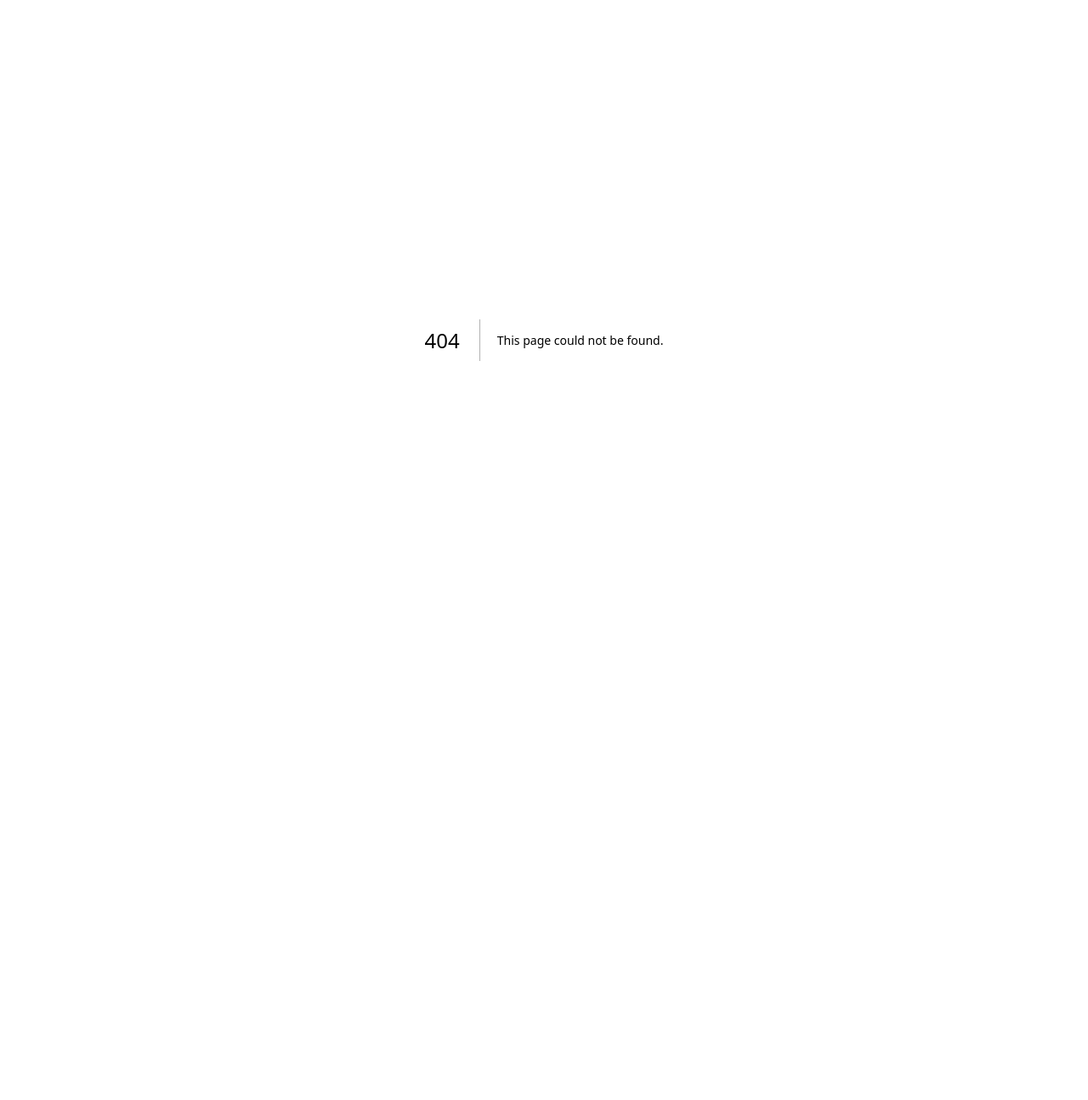
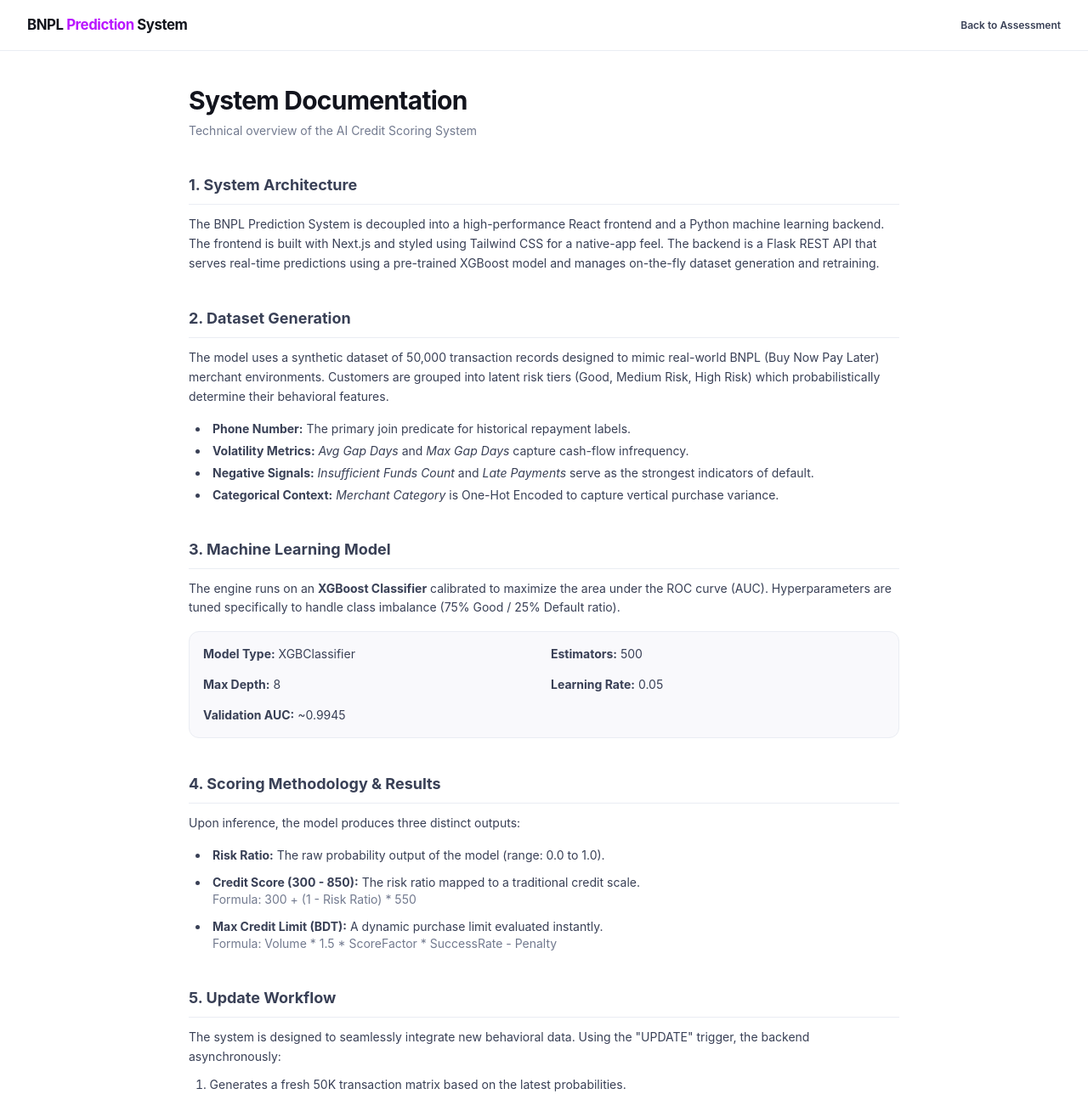
Before and after one commit to khalil2357/bnpl-frontend, a Next.js app: page /docs in a window 1280 px wide. Before the commit this address had no page. Shown: the top 1295 px of the page at 85% size. Before the commit the page ends 800 px from the top, so only its background shows below. Built offline with nearby package versions, Linux system fonts and the light colour scheme.

Commit message:
Add system documentation page

```diff
--- /dev/null
+++ b/src/app/docs/page.tsx
@@ -0,0 +1,103 @@
+import Link from "next/link";
+
+export const metadata = {
+  title: "Documentation - BNPL Prediction System",
+};
+
+export default function DocsPage() {
+  return (
+    <div className="min-h-screen bg-white">
+      {/* Topbar */}
+      <header className="fixed top-0 left-0 right-0 z-50 bg-white/90 backdrop-blur-md border-b border-border h-[60px] flex items-center justify-between px-6 lg:px-8">
+        <Link href="/" className="font-bold text-[1.05rem] tracking-tight">
+          BNPL <span className="text-neon">Prediction</span> System
+        </Link>
+        <Link
+          href="/"
+          className="text-xs font-semibold text-text-secondary hover:text-neon transition-colors"
+        >
+          Back to Assessment
+        </Link>
+      </header>
+
+      {/* Main Content */}
+      <main className="pt-[100px] pb-24 px-4 sm:px-6 lg:px-8 max-w-[900px] mx-auto w-full">
+        <h1 className="text-3xl font-bold tracking-tight text-text-primary mb-2">System Documentation</h1>
+        <p className="text-sm text-text-muted mb-10">Technical overview of the AI Credit Scoring System</p>
+
+        <section className="mb-10">
+          <h2 className="text-lg font-bold text-text-secondary mb-3 border-b border-border pb-2">1. System Architecture</h2>
+          <p className="text-sm leading-relaxed text-text-secondary mb-4">
+            The BNPL Prediction System is decoupled into a high-performance React frontend and a Python machine learning backend.
+            The frontend is built with Next.js and styled using Tailwind CSS for a native-app feel. The backend is a Flask REST API
+            that serves real-time predictions using a pre-trained XGBoost model and manages on-the-fly dataset generation and retraining.
+          </p>
+        </section>
+
+        <section className="mb-10">
+          <h2 className="text-lg font-bold text-text-secondary mb-3 border-b border-border pb-2">2. Dataset Generation</h2>
+          <p className="text-sm leading-relaxed text-text-secondary mb-4">
+            The model uses a synthetic dataset of 50,000 transaction records designed to mimic real-world BNPL (Buy Now Pay Later) merchant environments.
+            Customers are grouped into latent risk tiers (Good, Medium Risk, High Risk) which probabilistically determine their behavioral features.
+          </p>
+          <ul className="list-disc list-inside text-sm text-text-secondary space-y-1.5 ml-2">
+            <li><strong>Phone Number:</strong> The primary join predicate for historical repayment labels.</li>
+            <li><strong>Volatility Metrics:</strong> <i>Avg Gap Days</i> and <i>Max Gap Days</i> capture cash-flow infrequency.</li>
+            <li><strong>Negative Signals:</strong> <i>Insufficient Funds Count</i> and <i>Late Payments</i> serve as the strongest indicators of default.</li>
+            <li><strong>Categorical Context:</strong> <i>Merchant Category</i> is One-Hot Encoded to capture vertical purchase variance.</li>
+          </ul>
+        </section>
+
+        <section className="mb-10">
+          <h2 className="text-lg font-bold text-text-secondary mb-3 border-b border-border pb-2">3. Machine Learning Model</h2>
+          <p className="text-sm leading-relaxed text-text-secondary mb-4">
+            The engine runs on an <strong>XGBoost Classifier</strong> calibrated to maximize the area under the ROC curve (AUC).
+            Hyperparameters are tuned specifically to handle class imbalance (75% Good / 25% Default ratio).
+          </p>
+          <div className="bg-surface border border-border rounded-xl p-4 text-sm text-text-secondary">
+            <div className="grid grid-cols-2 gap-4">
+              <div><strong>Model Type:</strong> XGBClassifier</div>
+              <div><strong>Estimators:</strong> 500</div>
+              <div><strong>Max Depth:</strong> 8</div>
+              <div><strong>Learning Rate:</strong> 0.05</div>
+              <div><strong>Validation AUC:</strong> ~0.9945</div>
+            </div>
+          </div>
+        </section>
+
+        <section className="mb-10">
+          <h2 className="text-lg font-bold text-text-secondary mb-3 border-b border-border pb-2">4. Scoring Methodology & Results</h2>
+          <p className="text-sm leading-relaxed text-text-secondary mb-4">
+            Upon inference, the model produces three distinct outputs:
+          </p>
+          <ul className="list-disc list-inside text-sm text-text-secondary space-y-3 ml-2">
+            <li>
+              <strong>Risk Ratio:</strong> The raw probability output of the model (range: 0.0 to 1.0).
+            </li>
+            <li>
+              <strong>Credit Score (300 - 850):</strong> The risk ratio mapped to a traditional credit scale.
+              <br/><span className="text-text-muted ml-5">Formula: 300 + (1 - Risk Ratio) * 550</span>
+            </li>
+            <li>
+              <strong>Max Credit Limit (BDT):</strong> A dynamic purchase limit evaluated instantly.
+              <br/><span className="text-text-muted ml-5">Formula: Volume * 1.5 * ScoreFactor * SuccessRate - Penalty</span>
+            </li>
+          </ul>
+        </section>
+
+        <section className="mb-10">
+          <h2 className="text-lg font-bold text-text-secondary mb-3 border-b border-border pb-2">5. Update Workflow</h2>
+          <p className="text-sm leading-relaxed text-text-secondary">
+            The system is designed to seamlessly integrate new behavioral data. Using the "UPDATE" trigger, the backend asynchronously:
+          </p>
+          <ol className="list-decimal list-inside text-sm text-text-secondary space-y-1.5 ml-2 mt-3">
+            <li>Generates a fresh 50K transaction matrix based on the latest probabilities.</li>
+            <li>Re-applies One-Hot Encoding and prepares the tensors.</li>
+            <li>Retrains the XGBoost model in a background thread to prevent blocking.</li>
+            <li>Hot-swaps the active inference model once validation is passed.</li>
+          </ol>
+        </section>
+      </main>
+    </div>
+  );
+}
--- a/src/app/page.tsx
+++ b/src/app/page.tsx
@@ -1,5 +1,6 @@
 "use client";
 
+import Link from "next/link";
 import { useState, useEffect } from "react";
 
 export default function Home() {
@@ -143,6 +144,9 @@ export default function Home() {
           BNPL <span className="text-neon">Prediction</span> System
         </div>
         <div className="flex items-center gap-4">
+          <Link href="/docs" className="hidden md:block text-xs font-semibold text-text-secondary hover:text-neon transition-colors">
+            View Documentation
+          </Link>
           <div className="hidden sm:flex items-center gap-2 bg-surface border border-border rounded-full px-3 py-1.5 text-xs font-semibold text-text-secondary">
             <div
               className={`w-2 h-2 rounded-full ${
```
